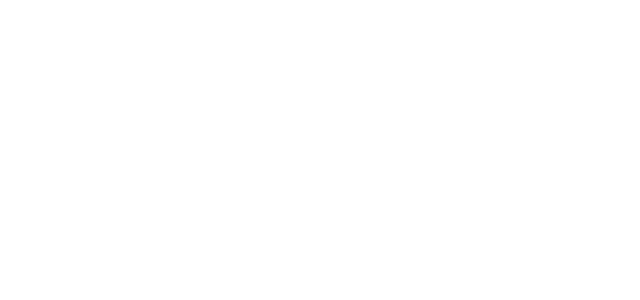
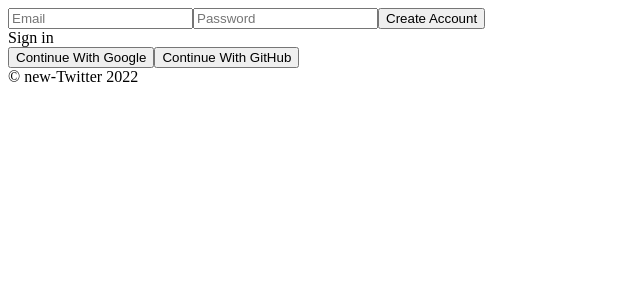
Before and after one commit to orego-jin/new_twitter, a React (Create React App) app: page / in a window 1280 px wide. Shown: the top 300 px of the page, without its empty margins (0-640 px from the left). Built offline with nearby package versions, Linux system fonts and the light colour scheme; no server answers.

Commit message:
setup & authentication part

```diff
--- /dev/null
+++ b/jsconfig.json
@@ -0,0 +1,6 @@
+{
+  "compilerOptions": {
+    "baseUrl": "src"
+  },
+  "include": ["src"]
+}
--- a/package.json
+++ b/package.json
@@ -6,10 +6,11 @@
     "@testing-library/jest-dom": "^5.16.5",
     "@testing-library/react": "^13.4.0",
     "@testing-library/user-event": "^13.5.0",
+    "dotenv": "^16.0.3",
     "firebase": "^9.6.1",
     "react": "^18.2.0",
     "react-dom": "^18.2.0",
-    "react-router-dom": "^5.3.0",
+    "react-router-dom": "^5.3.3",
     "react-scripts": "5.0.1",
     "web-vitals": "^2.1.4"
   },
--- a/src/App.js
+++ /dev/null
@@ -1,10 +0,0 @@
-
-function App() {
-  return (
-    <div className="App">
-
-    </div>
-  );
-}
-
-export default App;
--- /dev/null
+++ b/src/components/App.js
@@ -0,0 +1,28 @@
+import React, {useEffect, useState} from 'react';
+import AppRouter from 'components/Router';
+import {authService} from 'fbase';
+
+function App() {
+  const [init, setInit] = useState(false);
+  const [isLoggedIn, setIsLoggedIn] = useState(false);
+
+  useEffect(()=>{
+    authService.onAuthStateChanged((user)=>{
+      if(user){
+        setIsLoggedIn(true);
+      }
+      else {
+        setIsLoggedIn(false);
+      }
+      setInit(true);
+    });
+  }, []);
+  return (
+    <>
+    {init? <AppRouter isLoggedIn={isLoggedIn}/> : "Initializing..."}
+    <footer>&copy; new-Twitter {new Date().getFullYear()}</footer>
+    </>
+  );
+}
+
+export default App;
--- /dev/null
+++ b/src/components/Navigation.js
@@ -0,0 +1,19 @@
+import React from 'react';
+import { Link } from 'react-router-dom';
+
+const Navigation = () => {
+  return (
+    <nav>
+      <ul>
+        <li>
+          <Link to="/">Home</Link>
+        </li>
+        <li>
+          <Link to="/profile">My Profile</Link>
+        </li>
+      </ul>
+    </nav>
+  )
+}
+
+export default Navigation;
--- /dev/null
+++ b/src/components/Router.js
@@ -0,0 +1,36 @@
+import React from 'react';
+import { HashRouter as Router, Redirect, Route, Switch } from 'react-router-dom';
+import Auth from 'routes/Auth';
+import Home from 'routes/Home';
+import Navigation from 'components/Navigation';
+import Profile from 'routes/Profile';
+
+const AppRouter = ({isLoggedIn}) => {
+  return (
+    <Router>
+      {isLoggedIn && <Navigation />}
+      <Switch>
+        {isLoggedIn?
+        <>
+          <Route exact path="/">
+            <Home />
+          </Route>
+          <Route exact path="/profile">
+            <Profile />
+          </Route>
+          <Redirect from="*" to="/" />
+        </>
+        :
+          <>
+            <Route exact path="/">
+              <Auth />
+            </Route>
+            <Redirect from="*" to="/" />
+          </>
+        }
+      </Switch>
+    </Router>
+  )
+}
+
+export default AppRouter;
--- /dev/null
+++ b/src/fbase.js
@@ -0,0 +1,21 @@
+import firebase from 'firebase/compat/app';
+import 'firebase/compat/auth';
+// import "firebase/compat/firestore";
+// import "firebase/compat/storage";
+
+// Your web app's Firebase configuration
+const firebaseConfig = {
+  apiKey: process.env.REACT_APP_API_KEY,
+  authDomain: process.env.REACT_APP_AUTH_DOMAIN,
+  projectId: process.env.REACT_APP_PROJECT_ID,
+  storageBucket: process.env.REACT_APP_STORAGE_BUCKET,
+  messagingSenderId: process.env.REACT_APP_MESSAGING_SENDER_ID,
+  appId: process.env.REACT_APP_APP_ID
+};
+
+// Initialize Firebase
+firebase.initializeApp(firebaseConfig);
+
+export const firebaseInstance = firebase;
+
+export const authService = firebase.auth();
--- a/src/index.js
+++ b/src/index.js
@@ -1,6 +1,7 @@
 import React from 'react';
 import ReactDOM from 'react-dom/client';
-import App from './App';
+import App from './components/App';
+
 
 const root = ReactDOM.createRoot(document.getElementById('root'));
 root.render(
--- /dev/null
+++ b/src/routes/Auth.js
@@ -0,0 +1,75 @@
+import { authService, firebaseInstance } from "fbase";
+import React, {useState} from "react";
+
+
+const Auth = () => {
+  const [email, setEmail] = useState("");
+  const [password, setPassward] = useState("");
+  const [newAccount, setNewAccount] = useState(true);
+  const [error, setError] = useState("");
+
+  const onChange = (e) => {
+    const {target: {name, value}} = e;
+    if(name === "email"){
+      setEmail(value)
+    }
+    if(name === "password"){
+      setPassward(value)
+    }
+  }
+
+  const onSubmit = async (e) => {
+    e.preventDefault();
+    try {
+      let data;
+      if(newAccount){
+        //create Account
+        data = await authService.createUserWithEmailAndPassword(
+          email, password
+        )
+      }
+      else {
+        //log in
+        data = await authService.signInWithEmailAndPassword(
+          email, password
+        )
+      }
+      console.log(data);
+    } catch(error){
+        console.log(error)
+        setError(error.message)
+    }
+
+  }
+
+  const toggleAccount = () => {setNewAccount((prev) => !prev)}
+  const onSocialClick = async (e) => {
+    const {target: {name, value}} = e;
+    let provider;
+    if(name === 'google'){
+      provider = new firebaseInstance.auth.GoogleAuthProvider();
+    }
+    if(name === 'github'){
+      provider = new firebaseInstance.auth.GithubAuthProvider();
+    }
+    const data = await authService.signInWithPopup(provider);
+    console.log(data)
+  }
+
+  return (
+    <div>
+      <form onSubmit={onSubmit}>
+        <input name="email" type="text" placeholder="Email" required value={email} onChange={onChange}/>
+        <input name="password" type="password" placeholder="Password" required value={password} onChange={onChange}/>
+        <input type="submit" value={newAccount? "Create Account" : "Log In"} />
+      </form>
+      <span onClick={toggleAccount}>{newAccount? "Sign in" :"Create Account"} </span>
+      <div>
+        <button name="google" onClick={onSocialClick}>Continue With Google</button>
+        <button name="github" onClick={onSocialClick}>Continue With GitHub</button>
+      </div>
+      <div>{error}</div>
+    </div>
+  )
+}
+export default Auth;
--- /dev/null
+++ b/src/routes/Home.js
@@ -0,0 +1,10 @@
+import React from "react";
+
+const Home = () => {
+  return (
+    <span>Home</span>
+  )
+};
+
+
+export default Home;
--- /dev/null
+++ b/src/routes/Profile.js
@@ -0,0 +1,15 @@
+import { authService } from "fbase";
+import React from "react";
+
+
+const Profile = () => {
+  const onLogOutClick = ()=> authService.signOut();
+
+  return (
+    <>
+      <button onClick={onLogOutClick}>Log Out</button>
+    </>
+  )
+};
+
+export default Profile;
```
Also changed, not shown: src/routes/EditProfile.js (added, +7 -0 lines), 2 other files (tests, documents, lock files or other folders).
